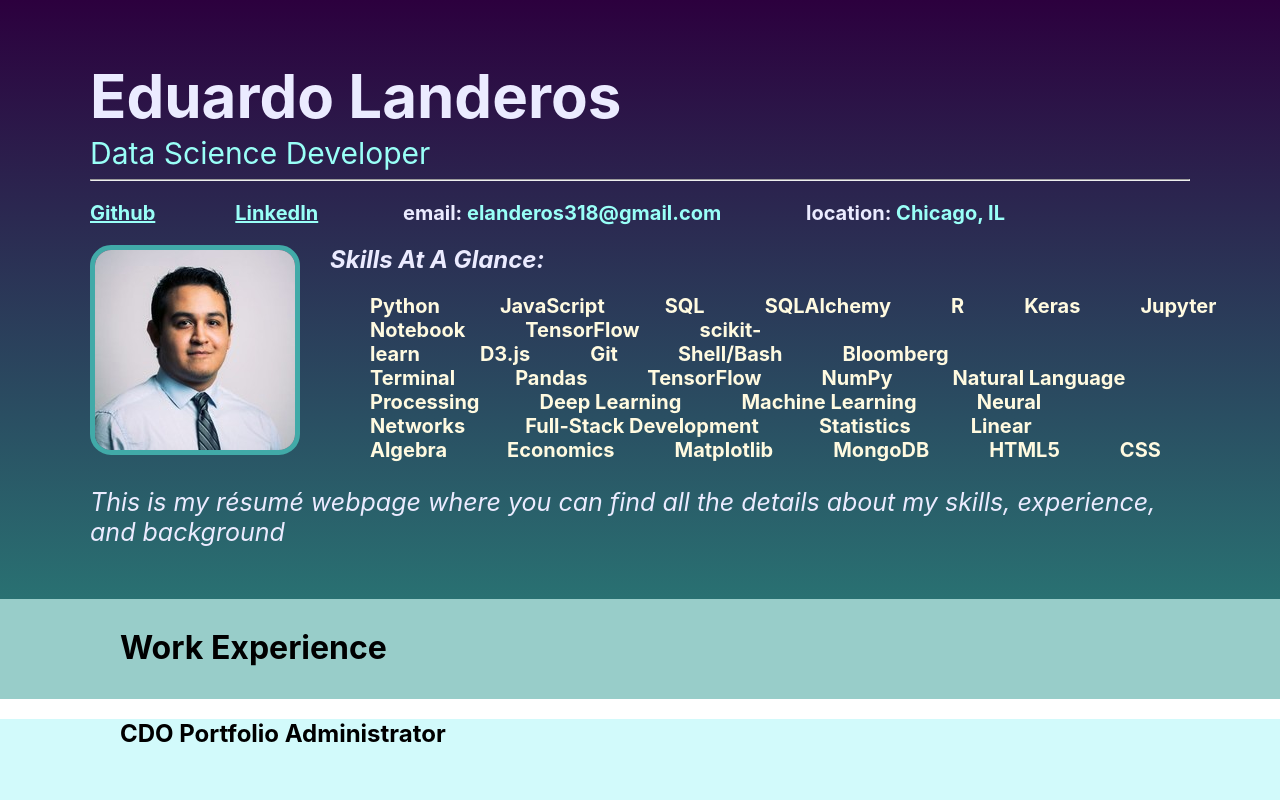
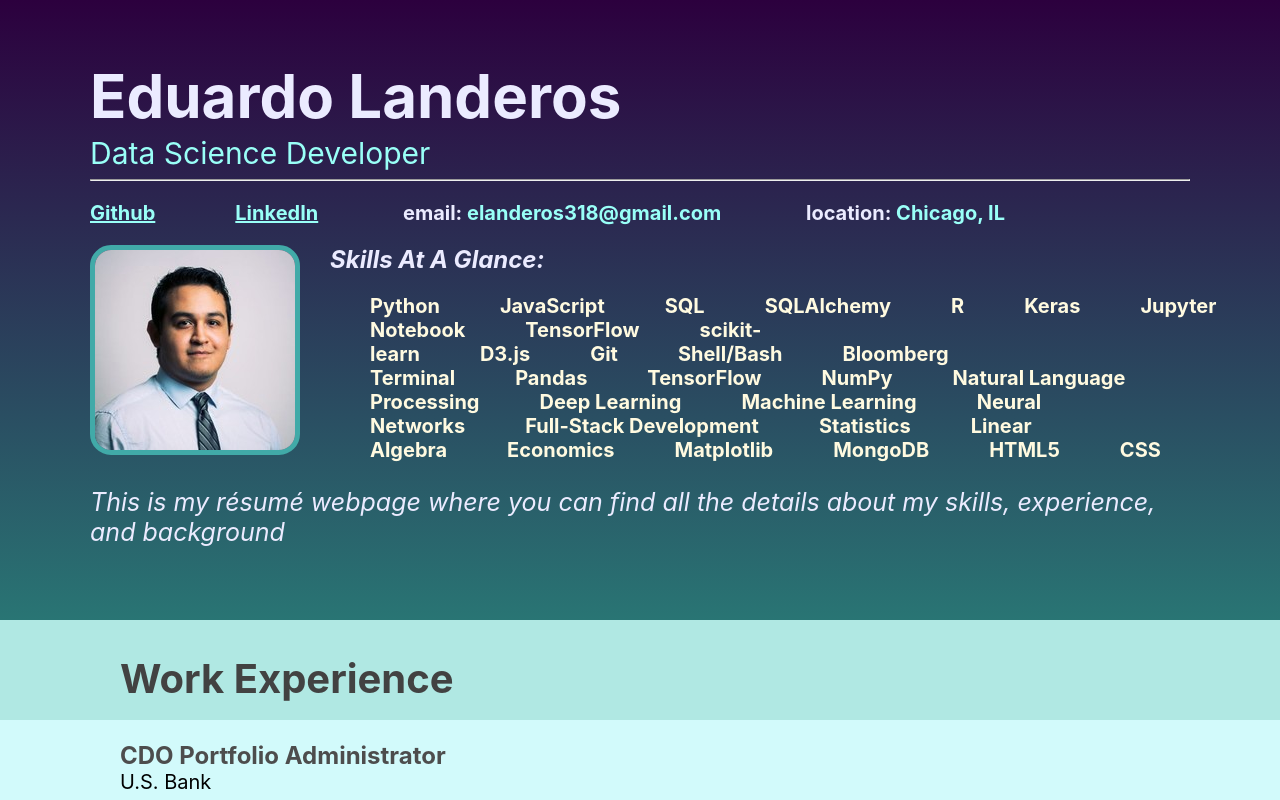
Before and after one commit to elanderos318/portfolio-website, a React (Create React App) app: page / in a window 1280 px wide. Shown: the top 800 px of the page. Built offline with nearby package versions, Linux system fonts and the light colour scheme.

Commit message:
adjusted css for job section (margin, color, padding), added job-title to page

```diff
--- a/src/App.css
+++ b/src/App.css
@@ -694,24 +694,28 @@ a {
 .work-container {
   height: 100px;
   width: 100%;
-  background-color: hsl(175deg, 35%, 70%);
-  margin-top: -21px;
+  background-color: hsl(175deg, 55%, 80%);
+  /* margin-top: -20px; */
   position: relative;
 }
 
 .work-header {
   padding-left: 120px;
-  padding-top: 8px;
+  padding-top: 7px;
+  font-size: 20px;
+  color: hsl(100deg, 0%, 26%);
 }
 
 .job-container {
-  height: 100px;
+  height: 200px;
   width: 100%;
+  /* position: relative; */
+  padding-top: 0px;
+  /* margin-top: -20px; */
 }
 
 .job-even {
   background-color: #d2fafb;
-
 
 }
 
@@ -721,6 +725,19 @@ a {
 
 .job-content {
   padding-left: 120px;
+  padding-top: 1px;
+}
+
+.job-title {
+  margin-bottom: 0px;
+  color: hsl(100deg, 0%, 30%);
+
+}
+
+.job-company {
+  margin-top: 0px;
+  font-size: 20px;
+  font-weight: normal;
 }
 
 
--- a/src/App.js
+++ b/src/App.js
@@ -109,6 +109,7 @@ function Work() {
         <div className = "job-content">
           <div className="job-header">
             <h2 className="job-title">{job.title}</h2>
+            <h2 className="job-company">{job.company}</h2>
           </div>
         </div>
       </div>
```
